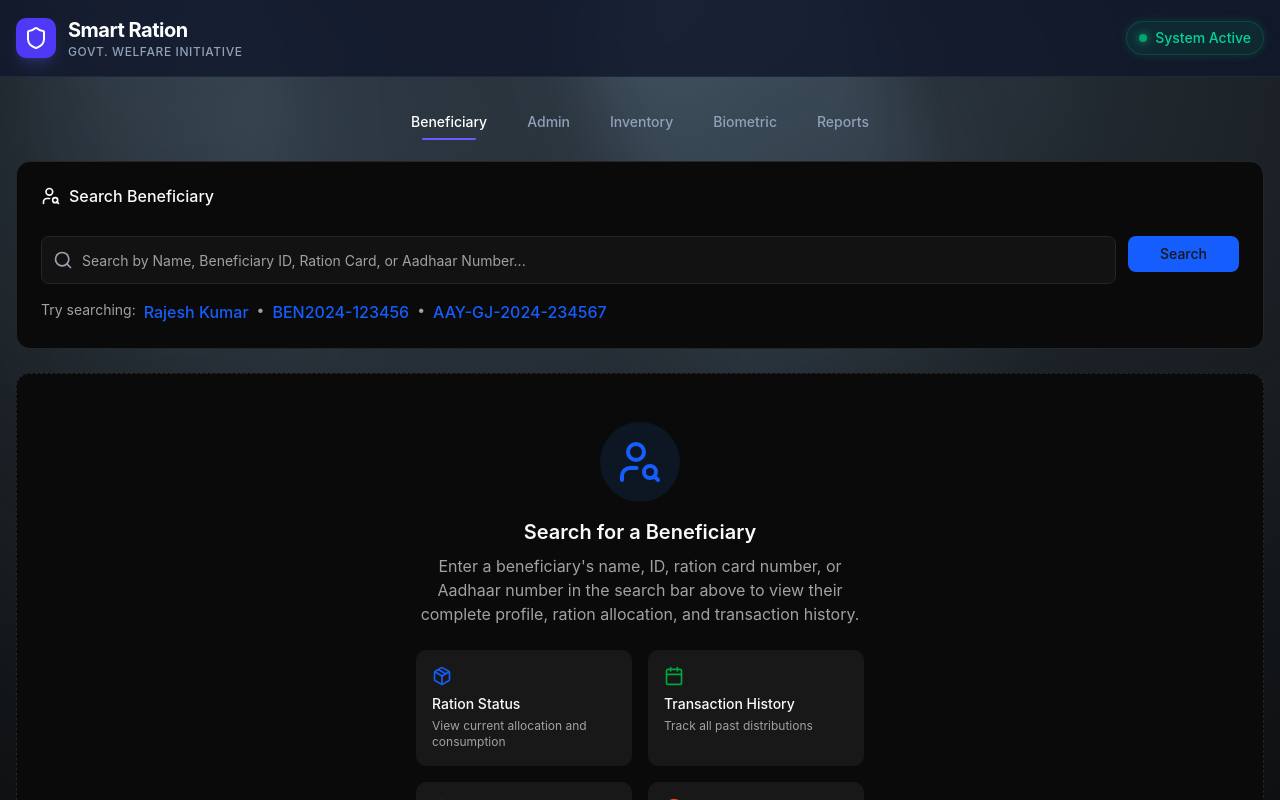
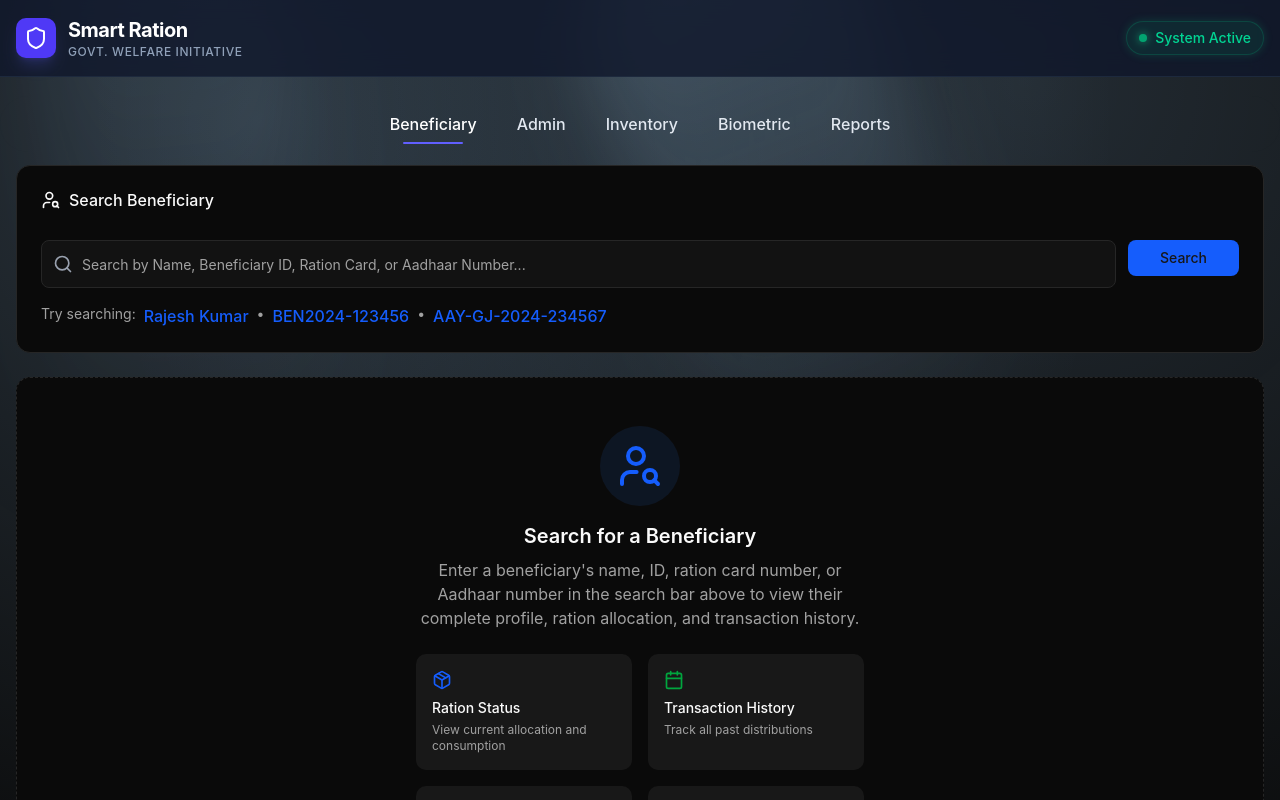
Before and after one commit to Abpattar/SmartRationDispensingSystem, a React (Vite) app: page / in a window 1280 px wide. Shown: the top 800 px of the page. Built offline with nearby package versions, Linux system fonts and the light colour scheme.

Commit message:
Nav bar adjustments

```diff
--- a/src/app/components/Navbar.jsx
+++ b/src/app/components/Navbar.jsx
@@ -94,7 +94,7 @@ export const NavItems = ({
         <motion.div
             onMouseLeave={() => setHovered(null)}
             className={cn(
-                "hidden flex-1 flex-row items-center justify-center space-x-2 text-sm font-medium transition duration-200 lg:flex lg:space-x-2",
+                "hidden flex-1 flex-row items-center justify-center space-x-2 text-base font-medium transition duration-200 lg:flex lg:space-x-2",
                 className
             )}>
             {items.map((item, idx) => (
@@ -102,7 +102,7 @@ export const NavItems = ({
                     onMouseEnter={() => setHovered(idx)}
                     onClick={(e) => handleClick(e, item)}
                     className={cn(
-                        "relative px-4 py-2 text-slate-400 hover:text-white transition-colors cursor-pointer",
+                        "relative px-4 py-2 text-slate-200 hover:text-white transition-colors cursor-pointer",
                         activeTab === item.href.replace('#', '') && "text-white"
                     )}
                     key={`link-${idx}`}
```
